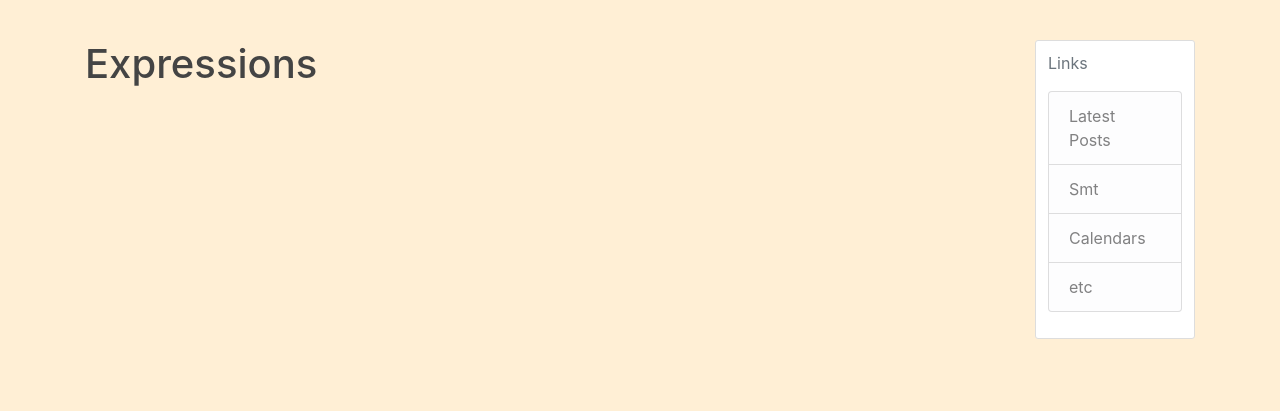
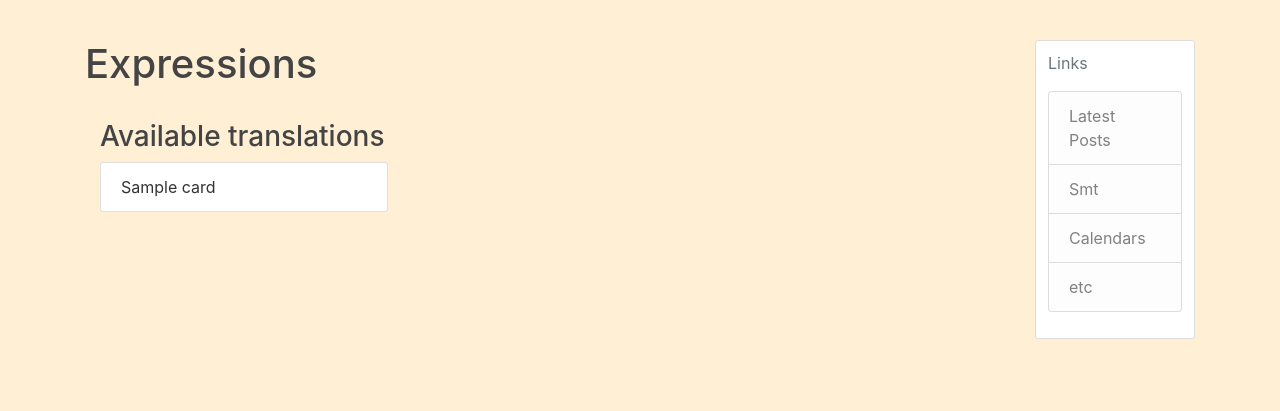
Before and after one commit to OlgaKuratkina/cajitos, a Python web app: template cajitos_site/templates/expressions.html in a window 1280 px wide. Shown: the part 56-467 px from the top of the page. Run offline with Jinja, Linux system fonts and the light colour scheme; the template is opened without the code that fills it: most values are stand-ins (such as "Sample title", 1, 10 or a date in 2020); some libraries are stand-ins or nearby versions.

Commit message:
try to fix expressions route

```diff
--- a/cajitos_site/misc/routes.py
+++ b/cajitos_site/misc/routes.py
@@ -33,7 +33,7 @@ def expressions():
         language = request.form.get('language')
         if origin_expression and translation_expression and language:
             ExpressionCard.create(origin_expression=origin_expression, translation_expression=translation_expression,
-                                  origin_language=language, category=category, author=current_user)
+                                  origin_language=language, category=category, author=current_user.id)
     list_cards = get_cards_expressions()
     return render_template('expressions.html', title='Vocabulary of expressions', form=form, cards=list_cards)
 
--- a/cajitos_site/templates/expressions.html
+++ b/cajitos_site/templates/expressions.html
@@ -10,4 +10,16 @@
             </div>
         {% endif %}
     </div>
+
+            <div class="container">
+            <br>
+            <h3>Available translations</h3>
+            <div class="card" style="width: 18rem;">
+                <ul class="list-group list-group-flush">
+                    {% for card in cards %}
+                        <li class="list-group-item">{{ card }}</li>
+                    {% endfor %}
+                </ul>
+            </div>
+        </div>
 {% endblock %}
--- a/init_db.py
+++ b/init_db.py
@@ -6,7 +6,7 @@ from cajitos_site import models as mod, db
 
 def _init_db():
     tables = get_models_from_module(mod)
-    # db.drop_tables(tables)
+    db.drop_tables(tables)
     tables = [table for table in tables if table.__name__.lower() not in db.get_tables()]
     if not tables:
         print('All tables are present', db.get_tables())
```
